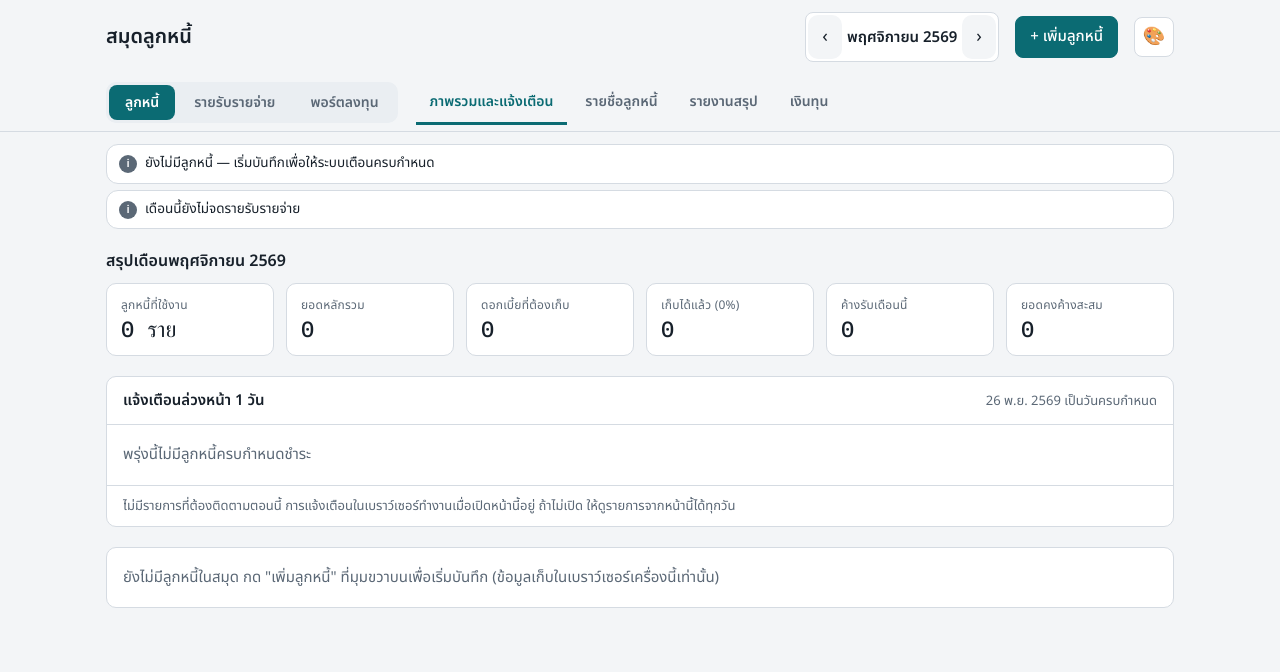
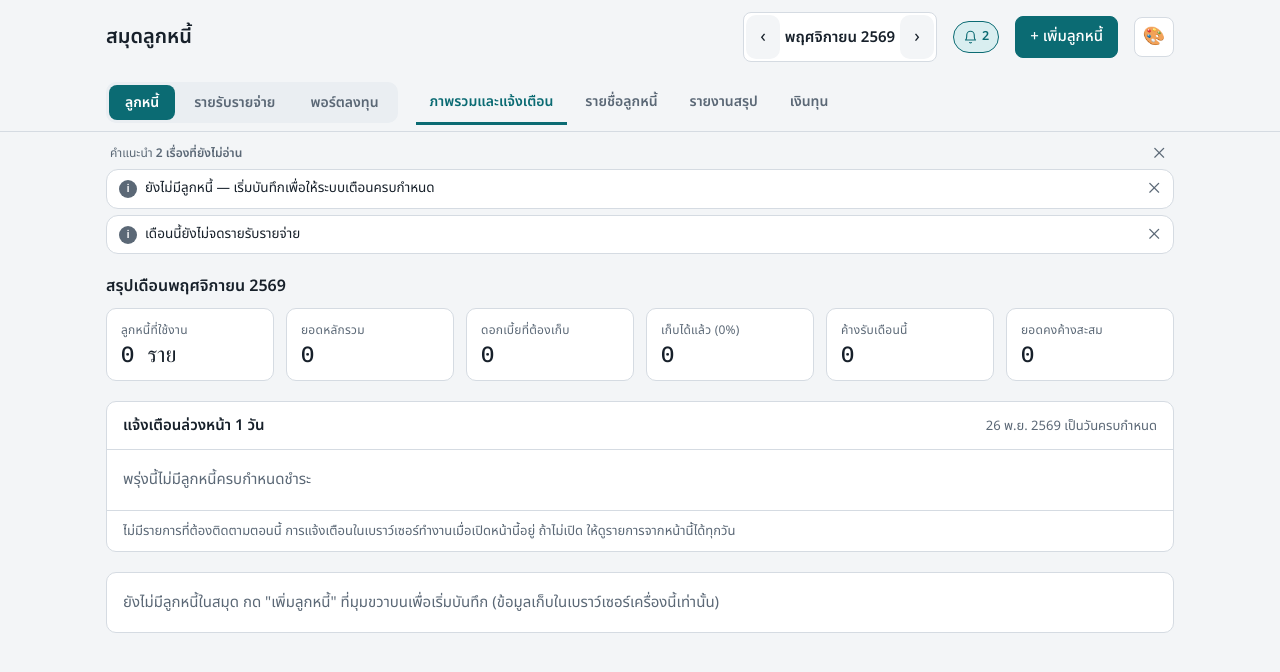
Before and after one commit to paskornc/megaapp, a plain HTML site: page index.html in a window 1280 px wide. Drawn offline with Linux system fonts and the light colour scheme; a web font is replaced by a local one.

Commit message:
Make advice tips dismissible with a bell badge next to the month

```diff
--- a/index.html
+++ b/index.html
@@ -201,16 +201,22 @@ details.keys{margin:0 16px 12px;font-size:12.5px;color:var(--muted)}
 details.keys>summary{cursor:pointer}
 details.keys>summary .hint{margin-left:6px}
 .guide{display:flex;flex-direction:column;gap:6px;margin:12px 0 0}
-.guide .g{display:flex;align-items:flex-start;gap:8px;width:100%;text-align:left;padding:9px 12px;border-radius:12px;border:1px solid var(--line);background:var(--surface);color:var(--fg);font-size:13.5px;line-height:1.45;cursor:pointer}
+.guide .ghead{display:flex;align-items:center;justify-content:space-between;gap:8px;font-size:12px;color:var(--muted);padding:0 4px}
+.guide .g{display:flex;align-items:flex-start;gap:8px;padding:9px 8px 9px 12px;border-radius:12px;border:1px solid var(--line);background:var(--surface);font-size:13.5px;line-height:1.45}
 .guide .g .gi{flex:0 0 18px;width:18px;height:18px;border-radius:50%;display:grid;place-items:center;font-size:11px;font-weight:700;color:var(--accent-fg);background:var(--muted);margin-top:1px}
-.guide .g .t{min-width:0}
+.guide .g .gt{flex:1 1 auto;min-width:0;text-align:left;background:none;border:0;padding:0;color:var(--fg);font:inherit;line-height:1.45;cursor:pointer}
 .guide .g.bad{border-color:var(--bad);background:var(--bad-soft)}
 .guide .g.bad .gi{background:var(--bad)}
 .guide .g.warn{border-color:var(--warn);background:var(--warn-soft)}
 .guide .g.warn .gi{background:var(--warn)}
 .guide .g.good{border-color:var(--good);background:var(--good-soft)}
 .guide .g.good .gi{background:var(--good)}
+.guide .gx{background:none;border:0;color:var(--muted);font-size:15px;line-height:1;padding:2px 5px;cursor:pointer;border-radius:8px}
+.guide .gx:hover{background:var(--surface-2);color:var(--fg)}
 .guide .gmore{align-self:flex-start;font-size:12px;color:var(--muted);background:none;border:0;padding:2px 4px;cursor:pointer;text-decoration:underline}
+.gbadge{display:inline-flex;align-items:center;gap:4px;height:32px;min-width:34px;justify-content:center;padding:0 9px;border-radius:99px;border:1px solid var(--line);background:var(--surface);color:var(--muted);font-size:12.5px;font-weight:700;cursor:pointer}
+.gbadge[hidden]{display:none}
+.gbadge.on{background:var(--accent-soft);border-color:var(--accent);color:var(--accent)}
 .early .form{margin-bottom:12px}
 .early>p,.early>button{margin:0 0 14px}
 .etag{background:var(--warn-soft);color:var(--warn);border-radius:10px;padding:10px 12px;font-size:13px;margin:0}
@@ -351,6 +357,7 @@ main>*{min-width:0}
       <b id="monthLabel"></b>
       <button class="ibtn" id="next" aria-label="เดือนถัดไป">›</button>
     </div>
+    <button class="gbadge" id="gBadge" type="button" data-act="gbadge" aria-label="คำแนะนำ" title="คำแนะนำ" hidden><svg viewBox="0 0 24 24" width="15" height="15" fill="none" stroke="currentColor" stroke-width="1.8" stroke-linecap="round" stroke-linejoin="round"><path d="M18 8a6 6 0 1 0-12 0c0 7-2 8-2 8h16s-2-1-2-8"/><path d="M10.5 20a2 2 0 0 0 3 0"/></svg><b id="gBadgeN"></b></button>
     <button class="btn primary" id="addBtn">+ เพิ่มลูกหนี้</button>
     <button class="themebtn" id="themeBtn" aria-label="เปลี่ยนธีม" title="เปลี่ยนธีม">🎨</button>
   </div>
@@ -613,18 +620,33 @@ function guideTips(){
   const rank={bad:0,warn:1,info:2,good:3};
   return out.sort((a,b)=>rank[a.k]-rank[b.k]);
 }
-let guideOpen=false;
+let guideOpen=false,guideSeen=null,guideHidden=false,guidePeek=false,guideCur=[];
+function gSeenLoad(){if(guideSeen)return;try{guideSeen=JSON.parse(localStorage.getItem("guide-seen")||"[]")||[]}catch(e){guideSeen=[]}}
+function gSeenSave(){try{localStorage.setItem("guide-seen",JSON.stringify(guideSeen.slice(-300)))}catch(e){}}
 function renderGuide(){
-  const el=$("#guide");if(!el)return;
-  let list=[];try{list=guideTips()}catch(e){}
-  if(!list.length){el.hidden=true;el.innerHTML="";guideOpen=false;return}
-  el.hidden=false;
+  gSeenLoad();
+  const el=$("#guide"),badge=$("#gBadge");
+  let all=[];try{all=guideTips()}catch(e){}
+  const unseen=all.filter(t=>!guideSeen.includes(t.txt)),unread=unseen.length;
+  if(badge){
+    badge.hidden=!all.length;
+    badge.classList.toggle("on",unread>0);
+    $("#gBadgeN").textContent=unread>0?String(unread):"";
+    badge.title=unread?(unread+" คำแนะนำใหม่ — กดเพื่ออ่าน"):"คำแนะนำ (อ่านครบแล้ว)";
+    badge.setAttribute("aria-label",badge.title);
+  }
+  if(!el)return;
+  const show=unread?unseen:(guidePeek?all:[]);
+  if(!show.length||guideHidden){el.hidden=true;el.innerHTML="";return}
+  el.hidden=false;guideCur=show;
   const ico=k=>k==="bad"?"!":k==="warn"?"!":k==="good"?"✓":"i";
-  const show=guideOpen?list:list.slice(0,3);
-  el.innerHTML=show.map(t=>`<button type="button" class="g ${t.k}" data-act="gtip" data-area="${t.area}" data-tab="${t.tab}"><span class="gi">${ico(t.k)}</span><span class="t">${esc(t.txt)}</span></button>`).join("")+(list.length>3?`<button type="button" class="gmore" data-act="gmore">${guideOpen?"ย่อคำแนะนำ":"และอีก "+(list.length-3)+" คำแนะนำ"}</button>`:"");
+  const rows=show.slice(0,guideOpen?99:3).map((t,i)=>`<div class="g ${t.k}"><span class="gi">${ico(t.k)}</span><button type="button" class="gt" data-act="gtip" data-i="${i}">${esc(t.txt)}</button>${unread?`<button type="button" class="gx" data-act="gdismiss" data-i="${i}" aria-label="ปิดคำแนะนำนี้" title="อ่านแล้ว ปิด">✕</button>`:""}</div>`).join("");
+  const more=(!guideOpen&&show.length>3)?`<button type="button" class="gmore" data-act="gmore">และอีก ${show.length-3} คำแนะนำ</button>`:(guideOpen&&show.length>3?`<button type="button" class="gmore" data-act="gmore">ย่อคำแนะนำ</button>`:"");
+  el.innerHTML=`<div class="ghead"><span>คำแนะนำ <b>${unread?unread+" เรื่องที่ยังไม่อ่าน":"อ่านครบแล้ว"}</b></span><button type="button" class="gx" data-act="gclose" aria-label="ปิดแถบคำแนะนำ" title="ปิดแถบนี้ (แจ้งเตือนยังอยู่ที่กระดิ่ง)">✕</button></div>`+rows+more;
 }
 function guideGo(el){
-  const a=el.dataset.area,t=el.dataset.tab;
+  const t0=guideCur[+el.dataset.i];if(!t0)return;
+  const a=t0.area,t=t0.tab;
   area=a;try{localStorage.setItem("debt-area",a)}catch(e){}
   if(a==="cash"){ctab=t;try{localStorage.setItem("debt-ctab",t)}catch(e){}}
   else if(a==="debt"){tab=t;try{localStorage.setItem("debt-tab",t)}catch(e){}}
@@ -2164,6 +2186,9 @@ document.addEventListener("click",async e=>{
     case"stab":setSheetTab(el.dataset.k);break;
     case"gtip":guideGo(el);break;
     case"gmore":guideOpen=!guideOpen;renderGuide();break;
+    case"gdismiss":{const t=guideCur[+el.dataset.i];if(t){gSeenLoad();if(!guideSeen.includes(t.txt))guideSeen.push(t.txt);gSeenSave();renderGuide()}break}
+    case"gclose":guideHidden=true;guidePeek=false;renderGuide();break;
+    case"gbadge":{const vis=!$("#guide").hidden;guideHidden=vis;guidePeek=!vis;renderGuide();break}
     case"clearAsk":clearBox(true);break;
     case"clearCancel":clearBox();break;
     case"clearDo":clearAll();break;
```
